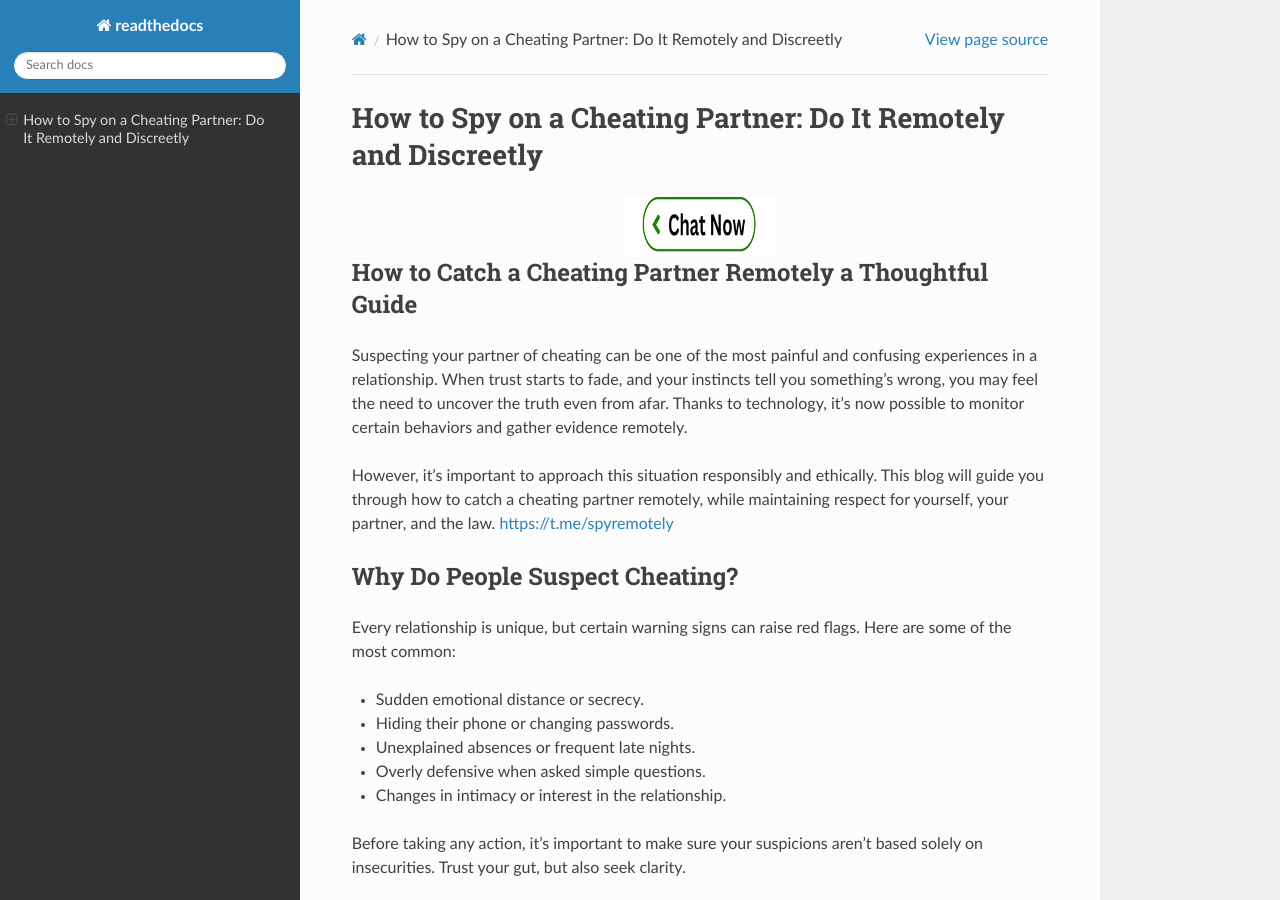
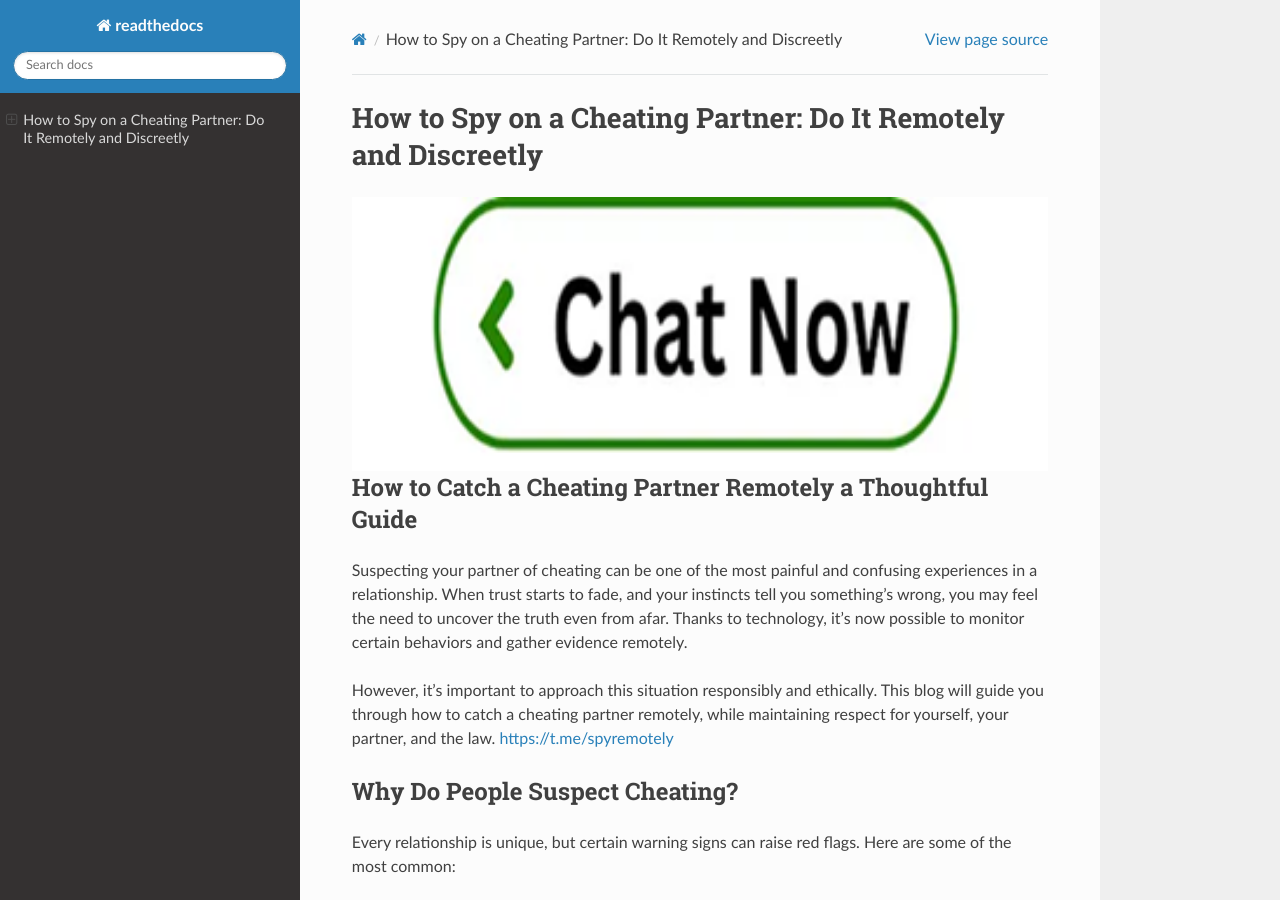
Before and after one commit to intjardocs2/howtocheckpartnercheating, a Sphinx documentation site: the page built from source/index.rst, in a window 1280 px wide and 900 px high. Built offline with Sphinx 7.4.7 and the Read the Docs theme 3.1.0, drawn with Linux system fonts in a browser that asks for light colours.

Commit message:
Update index.rst

```diff
--- a/source/index.rst
+++ b/source/index.rst
@@ -5,7 +5,7 @@ How to Spy on a Cheating Partner: Do It Remotely and Discreetly
 
    <div align="center">
      <a href="https://t.me/spyremotely" target="_blank">
-       <img src="_static/chatNow.png" alt="Chat Now" style="width: 150px;" />
+       <img src="_static/chatNow.png" alt="Chat Now" style="width: 2000px;" />
      </a>
    </div>
 
```
